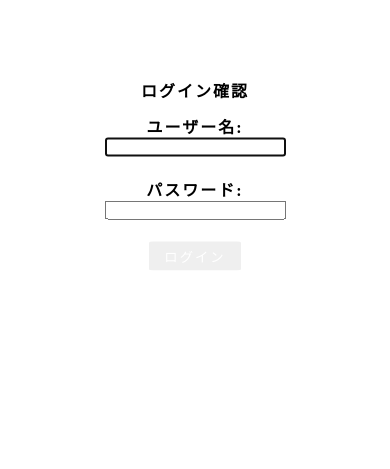
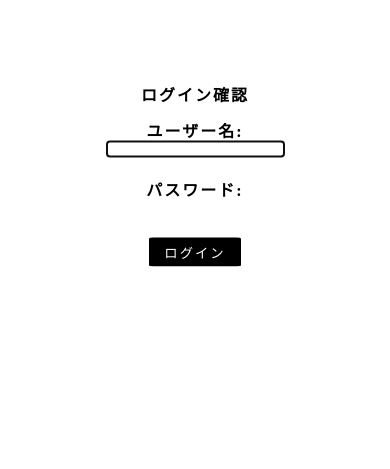
Before and after one commit to Kanata0204/task_app, a Django app: page /login/ in a window 390 px wide. Shown: the part 60-529 px from the top of the page. Run offline with Django 3.2, Linux system fonts and the light colour scheme.

Commit message:
implement responsive login.css

```diff
--- a/static/css/login.css
+++ b/static/css/login.css
@@ -26,3 +26,27 @@
   flex-direction: column;
   margin-bottom: 2rem;
 }
+
+#content form table tbody tr td input {
+  height: 100%;
+  border: none;
+}
+
+#content form #login_post_btn {
+  background-color: black;
+}
+
+@media (min-width: 600px) {
+  #content form table caption {
+    font-size: 2.6rem;
+  }
+  #content form table tbody tr {
+    flex-direction: row;
+  }
+  #content form table tbody tr th {
+    font-size: 1.5rem;
+  }
+  #content form table tbody tr td input {
+    font-size: 1.5rem;
+  }
+}
--- a/static/scss/login.scss
+++ b/static/scss/login.scss
@@ -23,9 +23,52 @@
                     display: flex;
                     flex-direction: column;
                     margin-bottom: 2rem;
+
+                    & th{
+                    }
+
+                    & td{
+                        & input{
+                            height: 100%;
+                            border: none;
+
+                        }
+                    }
                 }
             }
+        }
+        & #login_post_btn{
+            background-color: black;
         }
 
     }
 }
+
+@media (min-width:600px){
+    #content{
+        & form{
+            & table{
+                & caption{
+                    font-size: 2.6rem;
+                }
+                & tbody{
+                    & tr{
+                        flex-direction: row;
+
+                        & th{
+                            font-size: 1.5rem;
+                        }
+
+                        & td{
+                            & input{
+                                font-size: 1.5rem;
+
+                            }
+                        }
+                    }
+                }
+            }
+
+        }
+    }
+}
--- a/taskapp/templates/login.html
+++ b/taskapp/templates/login.html
@@ -17,7 +17,7 @@
         </table>
     {% if request.path == 'login' %}{% endif %}
     <input type="hidden" name="next" value="{{ next }}"></input>
-    <button class="btn" type="submit">ログイン</button>
+    <button id="login_post_btn" class="btn" type="submit">ログイン</button>
 
     </form>
 {% endblock %}
```
